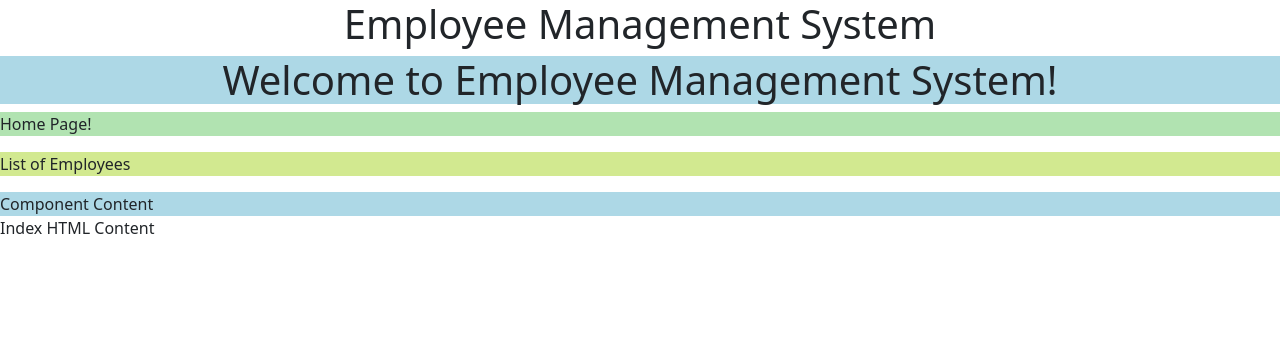
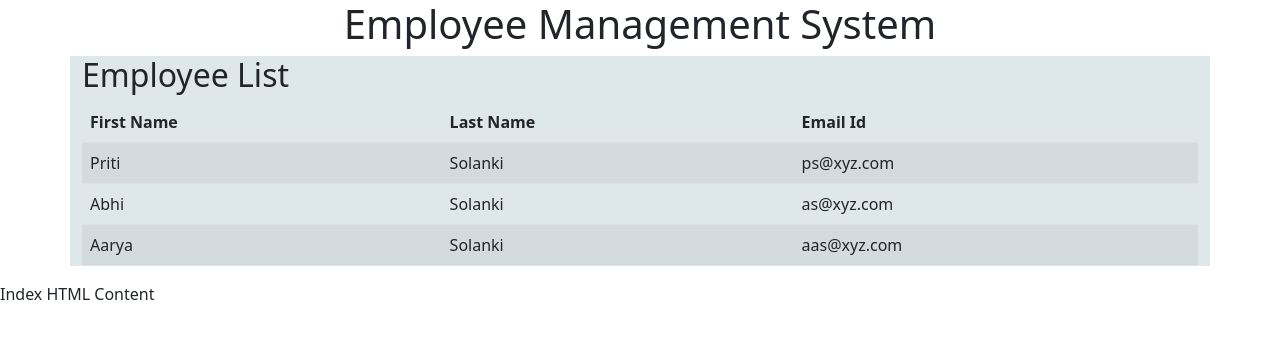
Before and after one commit to GoAnExtraMile/FullStack-Angular-SpringBoot, an Angular app in the folder frontend/empsystem/: page / in a window 1280 px wide. Shown: the top 338 px of the page. Built offline with nearby package versions, Linux system fonts and the light colour scheme.

Commit message:
Created Array of Employees to hold List of employees in listemployees.component.ts, Updated listemployees.component.html to show list in the form of table"

```diff
--- a/frontend/empsystem/src/app/app.component.css
+++ b/frontend/empsystem/src/app/app.component.css
@@ -1,3 +1,3 @@
 div {
-  background-color: lightblue;
+  background-color: rgb(222, 231, 234);
 }
--- a/frontend/empsystem/src/app/app.component.html
+++ b/frontend/empsystem/src/app/app.component.html
@@ -1,15 +1,11 @@
 <!--The content below is only a placeholder and can be replaced.-->
 <h1 class="text-center">{{title}}</h1>
-<div style="text-align:center">
-  <h1>
-    {{ message }}
-    {{ title }}!
-  </h1>
 
+<!-- <app-home></app-home> -->
+<div class="container">
+<app-listemployees></app-listemployees>
 </div>
 
-<app-home></app-home>
-<app-listemployees></app-listemployees>
-<div>Component Content</div>
+<!-- <div>Component Content</div> -->
 
-<router-outlet></router-outlet>
+<!-- <router-outlet></router-outlet> -->
--- a/frontend/empsystem/src/app/listemployees/listemployees.component.html
+++ b/frontend/empsystem/src/app/listemployees/listemployees.component.html
@@ -1,5 +1,17 @@
-<div>
-<p>
-  List of Employees
-</p>
-</div>
+<h2>Employee List</h2>
+<table class="table table-striped">
+  <thead>
+    <tr>
+      <th> First Name </th>
+      <th> Last Name </th>
+      <th> Email Id </th>
+    </tr>
+  </thead>
+  <tbody>
+    <tr *ngFor = "let employee of employees">
+      <td> {{ employee.firstName }}</td>
+      <td> {{ employee.lastName }}</td>
+      <td> {{ employee.emailId }}</td>
+    </tr>
+  </tbody>
+</table>
--- a/frontend/empsystem/src/app/listemployees/listemployees.component.ts
+++ b/frontend/empsystem/src/app/listemployees/listemployees.component.ts
@@ -1,15 +1,34 @@
-import { Component, OnInit } from '@angular/core';
-
+import { Component, OnInit } from "@angular/core";
+import { Employee } from "../employee";
 @Component({
-  selector: 'app-listemployees',
-  templateUrl: './listemployees.component.html',
-  styleUrls: ['./listemployees.component.css']
+  selector: "app-listemployees",
+  templateUrl: "./listemployees.component.html",
+  styleUrls: ["./listemployees.component.css"],
 })
 export class ListemployeesComponent implements OnInit {
+  employees: Employee[];
+  constructor() {}
 
-  constructor() { }
-
-  ngOnInit() {
+  ngOnInit(): void {
+    this.employees = [
+      {
+        id: 1,
+        firstName: "Priti",
+        lastName: "Solanki",
+        emailId: "ps@xyz.com",
+      },
+      {
+        id: 2,
+        firstName: "Abhi",
+        lastName: "Solanki",
+        emailId: "as@xyz.com",
+      },
+      {
+        id: 3,
+        firstName: "Aarya",
+        lastName: "Solanki",
+        emailId: "aas@xyz.com",
+      },
+    ];
   }
-
 }
```
